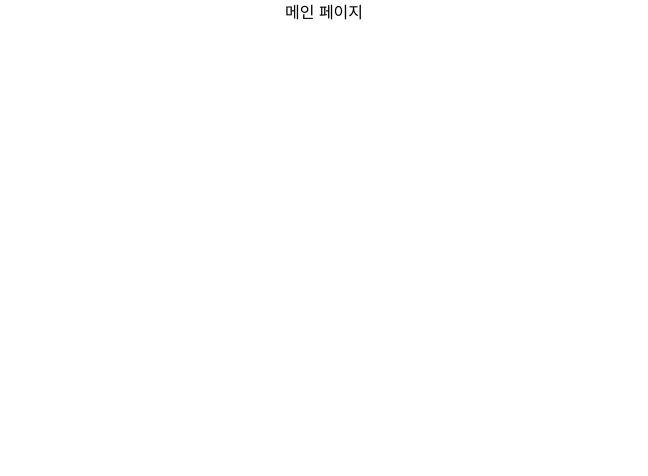
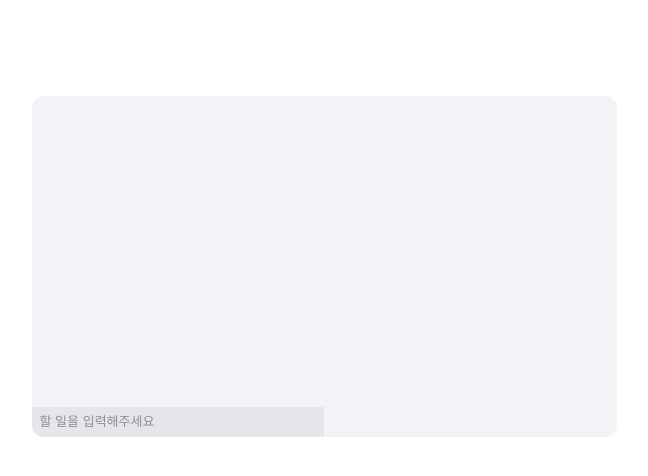
Before and after one commit to Cluting/cluting-frontend, a React (Create React App) app: page / in a window 1280 px wide. Shown: the top 476 px of the page, without its empty margins (316-964 px from the left). Built offline with nearby package versions, Linux system fonts and the light colour scheme; a web font is replaced by a local one.

Commit message:
✨feat: Todo 컴포넌트 생성

```diff
--- a/package.json
+++ b/package.json
@@ -10,10 +10,13 @@
     "@types/node": "^16.18.112",
     "@types/react": "^18.3.11",
     "@types/react-dom": "^18.3.0",
+    "classnames": "^2.5.1",
     "react": "^18.3.1",
     "react-dom": "^18.3.1",
+    "react-icons": "^5.3.0",
     "react-router-dom": "^6.26.2",
     "react-scripts": "5.0.1",
+    "sass": "^1.80.4",
     "typescript": "^4.9.5",
     "web-vitals": "^2.1.4",
     "zustand": "^5.0.0-rc.2"
--- a/src/App.tsx
+++ b/src/App.tsx
@@ -1,12 +1,13 @@
 import React from "react";
 import "./App.css";
+import TodoTemplate from "./components/TodoTemplate";
 
-function App() {
+const App = (): JSX.Element => {
   return (
-    <div className="App">
-      <p className="">메인 페이지</p>
+    <div className="app">
+      <TodoTemplate />
     </div>
   );
-}
+};
 
 export default App;
--- /dev/null
+++ b/src/components/TodoInsert.js
@@ -0,0 +1,30 @@
+import { useCallback, useState } from "react";
+import "./TodoInsert.scss";
+
+const TodoInsert = ({ onInsert }) => {
+  const [value, setValue] = useState("");
+
+  const onChange = useCallback((e) => {
+    setValue(e.target.value);
+  }, []);
+
+  const onSubmit = useCallback(
+    (e) => {
+      onInsert(value);
+      setValue("");
+      e.preventDefault(); //submit시 새로고침 방지
+    },
+    [onInsert, value]
+  );
+  return (
+    <form className="TodoInsert" onSubmit={onSubmit}>
+      <input
+        placeholder="할 일을 입력해주세요"
+        value={value}
+        onChange={onChange}
+      />
+    </form>
+  );
+};
+
+export default TodoInsert;
--- /dev/null
+++ b/src/components/TodoInsert.scss
@@ -0,0 +1,19 @@
+.TodoInsert{
+    display: flex;
+    background: #E5E5EA; //피그마
+    height: 30px;
+    input{
+        //기본 스타일 초기화
+        background: none;
+        outline: none;
+        border: none;
+        padding: 0.5rem;
+        font-size: 13px;
+         color: black;
+        &::placeholder{
+            color: #8E8E93; //피그마
+        }
+        //버튼을 제외한 영역을 모두 차지하기
+        flex: 1;
+    }
+}
--- /dev/null
+++ b/src/components/TodoList.js
@@ -0,0 +1,15 @@
+import React from "react";
+import TodoListItem from "./TodoListItem";
+import "./TodoList.scss";
+
+const TodoList = ({ todos, onToggle }) => {
+  return (
+    <div className="TodoList">
+      {todos.map((todo) => (
+        <TodoListItem todo={todo} key={todo.id} onToggle={onToggle} />
+      ))}
+    </div>
+  );
+};
+
+export default React.memo(TodoList);
--- /dev/null
+++ b/src/components/TodoList.scss
@@ -0,0 +1,4 @@
+.TodoList{
+    height: 310.88px;
+    overflow: auto;
+}
--- /dev/null
+++ b/src/components/TodoListItem.js
@@ -0,0 +1,19 @@
+import React from "react";
+import { MdCheckBoxOutlineBlank, MdCheckBox } from "react-icons/md";
+import cn from "classnames";
+import "./TodoListItem.scss";
+
+const TodoListItem = ({ todo, onToggle }) => {
+  const { id, text, checked } = todo;
+
+  return (
+    <div className="TodoListItem">
+      <div className={cn("checkbox", { checked })} onClick={() => onToggle(id)}>
+        {checked ? <MdCheckBox /> : <MdCheckBoxOutlineBlank />}
+        <div className="text">{text}</div>
+      </div>
+    </div>
+  );
+};
+
+export default React.memo(TodoListItem);
--- /dev/null
+++ b/src/components/TodoListItem.scss
@@ -0,0 +1,30 @@
+.TodoListItem{
+    padding: 10px 7px 12px 10px;
+    display: flex;
+    align-items: center; //세로 중앙 정렬
+}
+
+.checkbox{
+    cursor: pointer;
+    flex: 1; //차지할 수 있는 영역 모두 차지
+    display: flex;
+    align-items: center;
+    svg{
+        //아이콘
+        font-size: 1.5rem;
+    }
+    .text{
+        margin-left: 0.5rem;
+        flex: 1;
+    }
+    //체크되었을 때 보여줄 스타일
+    &.checked{
+        svg{
+            color: #3A3A3C;
+        }
+        .text{
+            color: #adb5bd;
+            text-decoration: line-through; //취소선
+        }
+    }
+}
--- /dev/null
+++ b/src/components/TodoTemplate.js
@@ -0,0 +1,45 @@
+import { useState, useRef, useCallback } from "react";
+import TodoInsert from "./TodoInsert";
+import TodoList from "./TodoList";
+import "./TodoTemplate.scss";
+
+const TodoTemplate = () => {
+  const [todos, setTodos] = useState([]);
+  const nextId = useRef(2501);
+
+  const onInsert = useCallback((text) => {
+    const todo = {
+      id: nextId.current,
+      text,
+      checked: false
+    };
+    setTodos((todos) => todos.concat(todo));
+    nextId.current += 1;
+  }, []);
+
+  const onToggle = useCallback((id) => {
+    setTodos((todos) =>
+      todos.map((todo) =>
+        todo.id === id ? { ...todo, checked: !todo.checked } : todo
+      )
+    );
+  }, []);
+
+  const incompleteTodos = todos.filter((todo) => !todo.checked);
+  const completedTodos = todos.filter((todo) => todo.checked);
+
+  return (
+    <div className="TodoTemplate">
+      <div className="content">
+        <div className="incompleteTodos">
+          <TodoList todos={incompleteTodos} onToggle={onToggle} />
+          <TodoInsert onInsert={onInsert} />
+        </div>
+        <div className="completedTodos">
+          <TodoList todos={completedTodos} onToggle={onToggle} />
+        </div>
+      </div>
+    </div>
+  );
+};
+export default TodoTemplate;
--- /dev/null
+++ b/src/components/TodoTemplate.scss
@@ -0,0 +1,23 @@
+.TodoTemplate{
+    width: 585px;
+    height: 340.88px;
+    margin-left: auto;
+    margin-right: auto;
+    margin-top: 6rem;
+    border-radius: 12px;
+    overflow: hidden;
+    position: relative;
+}
+
+.content{
+    background: #F2F2F7;
+    height: 100%;
+    display: flex;
+
+    .incompleteTodos{
+        width: 50%;
+    }
+    .completedTodos{
+        width: 50%;
+    }
+}
--- a/src/index.css
+++ b/src/index.css
@@ -1,6 +1,27 @@
 @tailwind base;
 @tailwind components;
 @tailwind utilities;
+
+/* 스크롤바 넓이 지정 */
+::-webkit-scrollbar {
+  width: 7px;
+}
+
+/* 스크롤바 트랙 꾸미기 */
+::-webkit-scrollbar-track {
+  z-index: 100;
+  margin-top: 10px;
+  margin-bottom: 10px;
+  background: #ffffff;
+  border-radius: 5px;
+}
+
+/* 스크롤바 손잡이 꾸미기 */
+::-webkit-scrollbar-thumb {
+  background: #c7c7cc;
+  border-radius: 5px;
+  height: 20%;
+}
 
 body {
   margin: 0;
```
Also changed, not shown: 1 other file (tests, documents, lock files or other folders).
